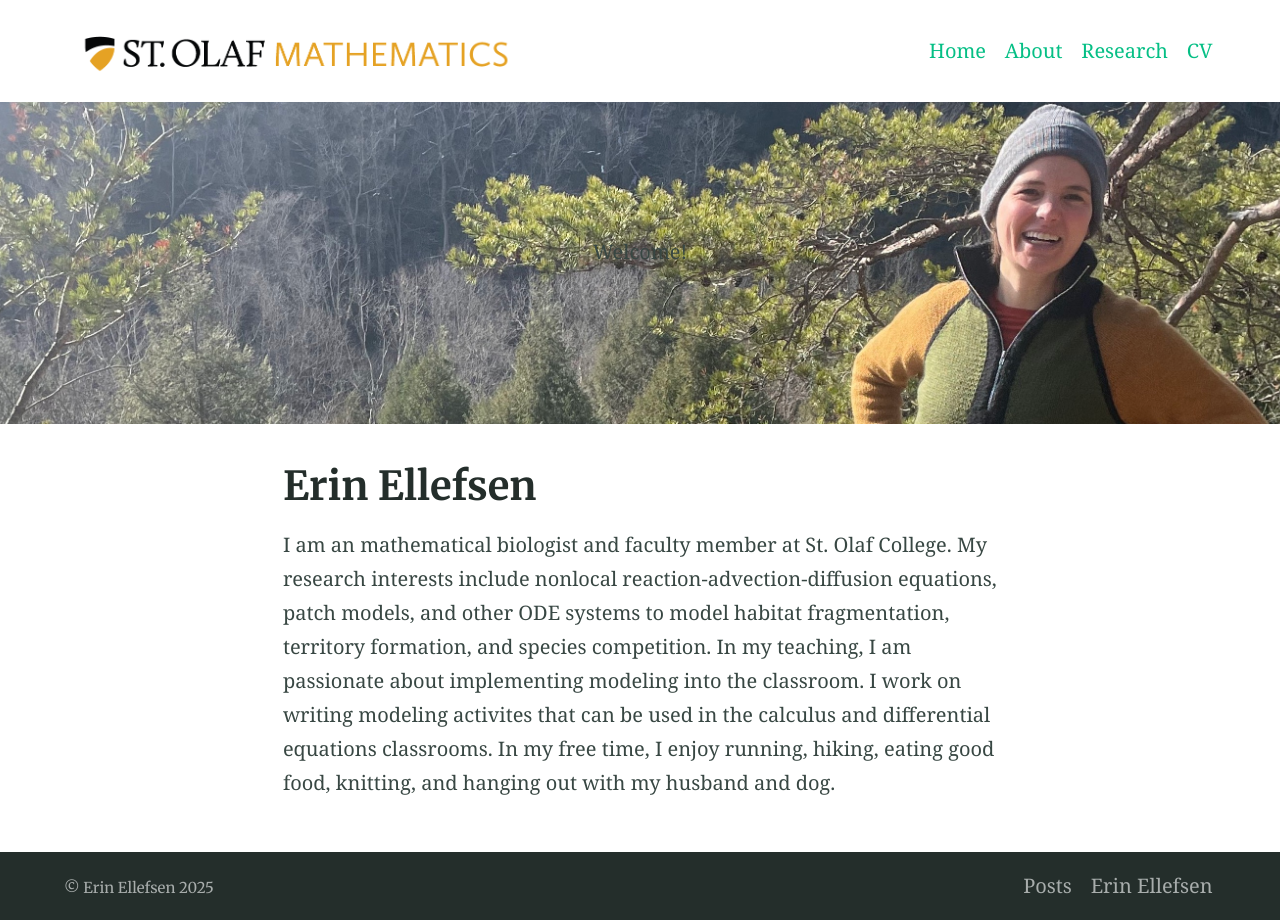
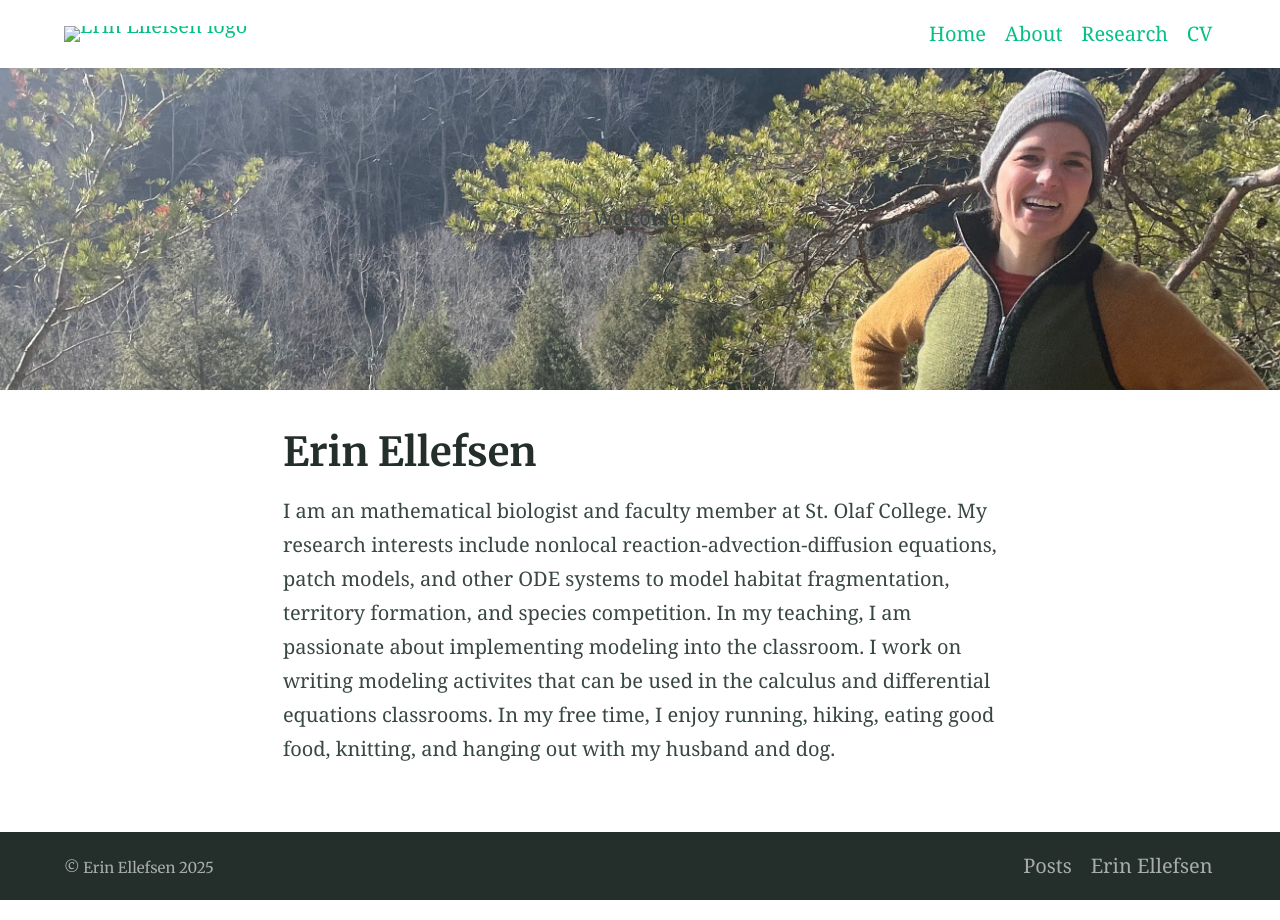
Before and after one commit to ellefer/eellefsen, a Jekyll site: the page built from index.md, in a window 1280 px wide. Built offline with Jekyll 4.4.1, drawn with Linux system fonts in a browser that asks for light colours.

Commit message:
Update _config.yml
fix image?

```diff
--- a/_config.yml
+++ b/_config.yml
@@ -94,7 +94,7 @@ defaults:
 encoding: utf-8 # Make sure the encoding is right
 lang: en-US # Set the site language
 title: "Erin Ellefsen" # Site name or title, also used in jekyll-seo-tag
-logo: "/assets/logos/mathematics.png" # Site logo, also used in jekyll-seo-tag
+logo: "eellefsen/assets/logos/mathematics.png" # Site logo, also used in jekyll-seo-tag
 description: "Ellefsen Professional Website" # Site description and default description, also used in jekyll-seo-tag
 url: "https://ellefer.github.io/eellefsen/" # Site url, also used in jekyll-seo-tag
 baseurl: ""
```
